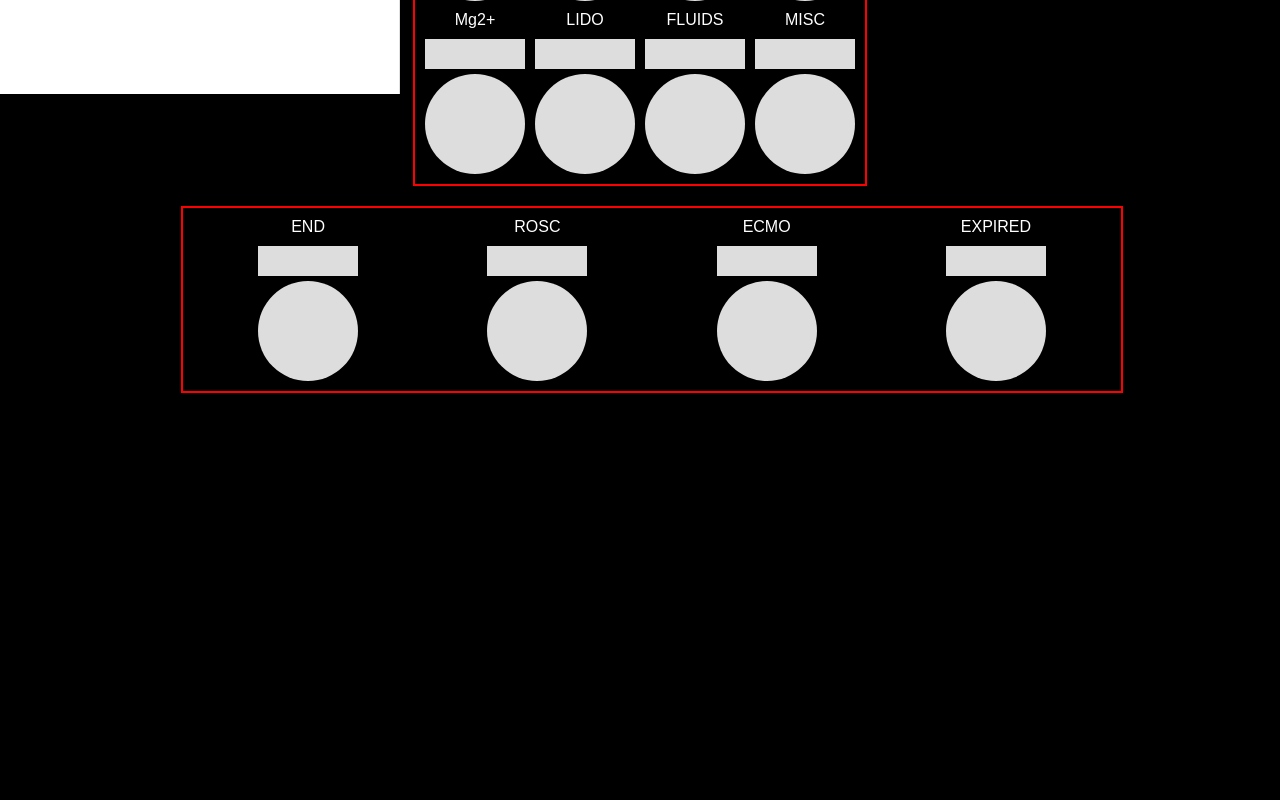
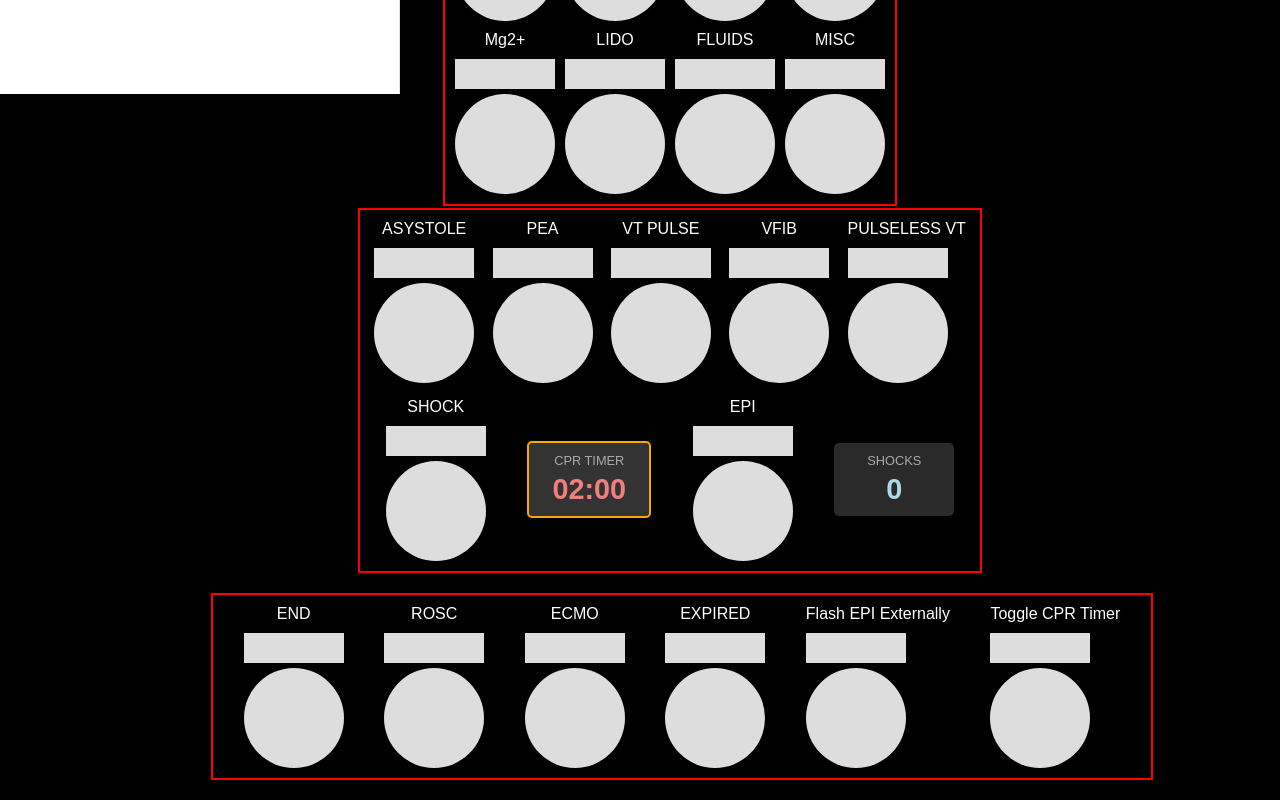
Before and after one commit to CodeClock-LLC/CodeClockWeb, a React (Vite) app in the folder my-react-app/: page / in a window 1280 px wide. Shown: the part 706-1506 px from the top of the page. Before the commit the page ends 1099 px from the top, so only its background shows below. Built offline with nearby package versions, Linux system fonts and the light colour scheme.

Commit message:
somewhat functional cross-talk prototype

```diff
--- a/my-react-app/src/App.jsx
+++ b/my-react-app/src/App.jsx
@@ -1,86 +1,223 @@
 // src/App.jsx
-import React, { useState } from 'react';
+import React, { useState, useEffect } from 'react'; // Import useEffect
 import Sidebar from './components/Sidebar';
 import ButtonBox from './components/ButtonBox';
+import RhythmsBox from './components/RhythmsBox'; // Import RhythmsBox
 import Button from './components/Button';
 import './App.css';
 
 const App = () => {
+  // Existing states...
   const [buttonsLeft] = useState([
-    { label: 'PC', onClick:    (newState) => handleButtonClick2(newState) },
-    { label: 'ASY', onClick:   (newState) => handleButtonClick2(newState) },
-    { label: 'PEA', onClick:   (newState) => handleButtonClick2(newState) },
-    { label: 'VT', onClick:    (newState) => handleButtonClick2(newState) },
-    { label: 'VF', onClick:    (newState) => handleButtonClick2(newState) },
-    { label: 'OTHER', onClick: (newState) => handleButtonClick2(newState) },
+    // ... (keep existing button definitions, but onClick might need adjustment later if they become controlled)
+     { label: 'PC', onClick:    (newState) => handleButtonClick2('Left', 'PC', newState) },
+     { label: 'ASY', onClick:   (newState) => handleButtonClick2('Left', 'ASY', newState) },
+     { label: 'PEA', onClick:   (newState) => handleButtonClick2('Left', 'PEA', newState) },
+     { label: 'VT', onClick:    (newState) => handleButtonClick2('Left', 'VT', newState) },
+     { label: 'VF', onClick:    (newState) => handleButtonClick2('Left', 'VF', newState) },
+     { label: 'OTHER', onClick: (newState) => handleButtonClick2('Left', 'OTHER', newState) },
   ]);
 
   const [buttonsRight] = useState([
-    { label: 'BICARB', onClick: (newState) => handleButtonClick2(newState) },
-    { label: 'Ca2+', onClick:   (newState) => handleButtonClick2(newState) },
-    { label: 'NARCAN', onClick: (newState) => handleButtonClick2(newState) },
-    { label: 'D50', onClick:    (newState) => handleButtonClick2(newState) },
-    { label: 'Mg2+', onClick:   (newState) => handleButtonClick2(newState) },
-    { label: 'LIDO', onClick:   (newState) => handleButtonClick2(newState) },
-    { label: 'FLUIDS', onClick: (newState) => handleButtonClick2(newState) },
-    { label: 'MISC', onClick:   (newState) => handleButtonClick2(newState) },
+    // ... (keep existing button definitions)
+     { label: 'BICARB', onClick: (newState) => handleButtonClick2('Right', 'BICARB', newState) },
+     { label: 'Ca2+', onClick:   (newState) => handleButtonClick2('Right', 'Ca2+', newState) },
+     { label: 'NARCAN', onClick: (newState) => handleButtonClick2('Right', 'NARCAN', newState) },
+     { label: 'D50', onClick:    (newState) => handleButtonClick2('Right', 'D50', newState) },
+     { label: 'Mg2+', onClick:   (newState) => handleButtonClick2('Right', 'Mg2+', newState) },
+     { label: 'LIDO', onClick:   (newState) => handleButtonClick2('Right', 'LIDO', newState) },
+     { label: 'FLUIDS', onClick: (newState) => handleButtonClick2('Right', 'FLUIDS', newState) },
+     { label: 'MISC', onClick:   (newState) => handleButtonClick2('Right', 'MISC', newState) },
   ]);
 
-  const handleButtonClick = (index) => {
-    console.log(`Button at index ${index} clicked`);
+    // Example handler for the existing ButtonBox buttons if they were also controlled
+    // Note: The current ButtonBox/Button setup doesn't fully support this yet without modification
+    const handleButtonClick2 = (boxName, label, newState) => {
+      console.log(`ButtonBox ${boxName}, Button ${label} - Indicator state reported: ${newState}`);
+      // If these buttons were fully controlled, you would update App's state here
     };
 
-  const handleButtonClick2 = (newState) => {
-    console.log(`Indicator state is: ${newState}`);
+
+  // --- State for RhythmsBox ---
+  const [rhythmsBoxState, setRhythmsBoxState] = useState({
+    // States for the 5 top buttons: 'off', 'solid', 'flashing'
+    topButtons: ['off', 'off', 'off', 'off', 'off'],
+    // State for the first button in the second row
+    shockButton: 'off',
+    // Timer value in seconds
+    cprTimer: 120, // Example: 2 minutes countdown
+    // State for the second button in the second row
+    epiButton: 'off',
+    // Counter value
+    shockCounter: 0,
+  });
+  const [isCprTimerRunning, setIsCprTimerRunning] = useState(false); // State to control the timer
+
+  // --- Handlers for RhythmsBox ---
+
+  // Generic state transition logic (off -> solid -> flashing -> off)
+  const getNextButtonState = (currentState) => {
+    if (currentState === 'off') return 'solid';
+    if (currentState === 'solid') return 'flashing';
+    if (currentState === 'flashing') return 'off';
+    return 'off'; // Default case
   };
 
-  const [timer, setTimer] = useState('00:00');
-  const [seconds, setSeconds] = useState(0);
-  const [minutes, setMinutes] = useState(0);
-
-  const startTimer = () => {
-    setInterval(() => {
-      setSeconds((prevSeconds) => {
-        if (prevSeconds === 59) {
-          setMinutes((prevMinutes) => prevMinutes + 1);
-          return 0;
-        }
-        return prevSeconds + 1;
+  // Handler for the top 5 buttons in RhythmsBox
+  const handleRhythmTopButtonClick = (index) => {
+    setRhythmsBoxState(prevState => {
+      const newTopButtons = [...prevState.topButtons];
+      newTopButtons[index] = getNextButtonState(newTopButtons[index]);
+      console.log(`RhythmsBox Top Button ${index + 1} clicked. New state: ${newTopButtons[index]}`);
+      return { ...prevState, topButtons: newTopButtons };
     });
-    }, 1000);
   };
 
-  const formatTime = (time) => (time < 10 ? `0${time}` : time);
+  // Handler for the "SHOCK" button
+  const handleShockButtonClick = () => {
+    setRhythmsBoxState(prevState => {
+        const nextState = getNextButtonState(prevState.shockButton);
+        let newShockCounter = prevState.shockCounter;
+        // Increment counter only when transitioning TO solid (or based on desired logic)
+        if (nextState === 'solid' && prevState.shockButton === 'off') {
+            newShockCounter += 1;
+        }
+        console.log(`RhythmsBox SHOCK Button clicked. New state: ${nextState}, Shocks: ${newShockCounter}`);
+         // Example side-effect: Reset CPR timer on shock
+        setIsCprTimerRunning(false); // Stop timer
+        return {
+            ...prevState,
+            shockButton: nextState,
+            shockCounter: newShockCounter,
+            cprTimer: 120 // Reset timer value
+        };
+    });
+     // Optionally restart timer automatically after shock
+     // setIsCprTimerRunning(true);
+  };
 
-  React.useEffect(() => {
-    setTimer(`${formatTime(minutes)}:${formatTime(seconds)}`);
-  }, [minutes, seconds]);
+  // Handler for the "EPI" button
+  const handleEpiButtonClick = () => {
+    setRhythmsBoxState(prevState => {
+        const nextState = getNextButtonState(prevState.epiButton);
+        console.log(`RhythmsBox EPI Button clicked. New state: ${nextState}`);
+        return { ...prevState, epiButton: nextState };
+    });
+  };
 
+  // --- Timer Logic ---
+  useEffect(() => {
+    let interval = null;
+    if (isCprTimerRunning && rhythmsBoxState.cprTimer > 0) {
+      interval = setInterval(() => {
+        setRhythmsBoxState(prevState => ({
+          ...prevState,
+          cprTimer: prevState.cprTimer - 1,
+        }));
+      }, 1000);
+    } else if (!isCprTimerRunning || rhythmsBoxState.cprTimer === 0) {
+      clearInterval(interval);
+      setIsCprTimerRunning(false); // Ensure timer stops if it reaches 0
+      if (rhythmsBoxState.cprTimer === 0) {
+          console.log("CPR Timer Expired!");
+          // Optionally trigger flashing or other indicators here
+      }
+    }
+    // Cleanup function to clear interval when component unmounts or dependencies change
+    return () => clearInterval(interval);
+  }, [isCprTimerRunning, rhythmsBoxState.cprTimer]); // Dependencies
+
+  // Function to toggle the timer (can be called from anywhere in App)
+  const toggleCprTimer = () => {
+    if (rhythmsBoxState.cprTimer > 0) { // Only start if timer > 0
+        setIsCprTimerRunning(!isCprTimerRunning);
+    } else {
+        // Optionally reset and start if timer was 0
+        setRhythmsBoxState(prev => ({ ...prev, cprTimer: 120 }));
+        setIsCprTimerRunning(true);
+    }
+  };
+
+  // Function to format timer seconds into MM:SS
+  const formatTime = (totalSeconds) => {
+    const minutes = Math.floor(totalSeconds / 60);
+    const seconds = totalSeconds % 60;
+    return `${String(minutes).padStart(2, '0')}:${String(seconds).padStart(2, '0')}`;
+  };
+
+
+  // --- Main Timer (existing) ---
+  const [mainTimerSeconds, setMainTimerSeconds] = useState(0);
+  const [isMainTimerRunning, setIsMainTimerRunning] = useState(false); // Initially stopped
+
+    // Example: Start main timer on component mount
+    useEffect(() => {
+        setIsMainTimerRunning(true); // Start the main timer automatically
+    }, []);
+
+
+  useEffect(() => {
+    let interval = null;
+    if (isMainTimerRunning) {
+        interval = setInterval(() => {
+            setMainTimerSeconds((prevSeconds) => prevSeconds + 1);
+        }, 1000);
+    } else {
+        clearInterval(interval);
+    }
+    return () => clearInterval(interval);
+  }, [isMainTimerRunning]);
+
+
+  // Render part
   return (
     <div className="App">
       <Sidebar />
+      <div style={{ marginLeft: '60px', padding: '20px', flexGrow: 1 }}> {/* Adjust marginLeft based on sidebar state */}
         <div className="header">
           <div className="timer" id="timer">
-          {timer}
+            {/* Display main timer */}
+            {formatTime(mainTimerSeconds)}
           </div>
           <div className="spacer"></div>
           <div className="logo" id="logo">
             <img src="src/assets/code_clock_logo.webp" alt="Code Clock Logo" />
           </div>
         </div>
+
         <div className="button-container">
+          {/* Existing ButtonBoxes - Note: Their state is currently self-managed */}
           <ButtonBox buttons={buttonsLeft} columns={3} />
           <ButtonBox buttons={buttonsRight} columns={4} />
+
+          {/* Add the RhythmsBox, passing state and handlers */}
+          <RhythmsBox
+            // Pass state values
+            topButtonStates={rhythmsBoxState.topButtons}
+            shockButtonState={rhythmsBoxState.shockButton}
+            timerValue={formatTime(rhythmsBoxState.cprTimer)} // Pass formatted time
+            epiButtonState={rhythmsBoxState.epiButton}
+            counterValue={rhythmsBoxState.shockCounter}
+            isTimerRunning={isCprTimerRunning} // Pass timer status
+
+            // Pass handler functions
+            onTopButtonClick={handleRhythmTopButtonClick}
+            onShockButtonClick={handleShockButtonClick}
+            onEpiButtonClick={handleEpiButtonClick}
+            onTimerClick={toggleCprTimer} // Pass function to toggle timer
+          />
         </div>
-      <div className="button-container">
-        {/* Add more ButtonBox components as needed */}
+
+        <div className="bottom-buttons red-boxd">
+          {/* These buttons are also controlled now */}
+          <Button label="END" onClick={() => console.log(`END clicked`)} visualState={'off'} />
+          <Button label="ROSC" onClick={() => console.log(`ROSC clicked`)} visualState={'off'} />
+          <Button label="ECMO" onClick={() => console.log(`ECMO clicked`)} visualState={'off'} />
+          <Button label="EXPIRED" onClick={() => console.log(`EXPIRED clicked`)} visualState={'off'} />
+          {/* Example: Button in App to directly change RhythmsBox state */}
+           <Button label="Flash EPI Externally" onClick={() => setRhythmsBoxState(prev => ({...prev, epiButton: 'flashing'}))} visualState={'off'} />
+           <Button label="Toggle CPR Timer" onClick={toggleCprTimer} visualState={isCprTimerRunning ? 'solid' : 'off'} />
         </div>
-      <div className="bottom-buttons red-boxd">
-        <Button label="END" onClick={(newState)     => console.log(`Indicator state is: ${newState}`)} />
-
-        <Button label="ROSC" onClick={(newState)    => console.log(`Indicator state is: ${newState}`)} />
-        <Button label="ECMO" onClick={(newState)    => console.log(`Indicator state is: ${newState}`)} />
-        <Button label="EXPIRED" onClick={(newState) => console.log(`Indicator state is: ${newState}`)} />
       </div>
     </div>
   );
--- a/my-react-app/src/components/Button.jsx
+++ b/my-react-app/src/components/Button.jsx
@@ -1,43 +1,46 @@
+// src/components/Button.jsx
 import React, { useState, useEffect } from 'react';
 
-const Button = ({ label, onClick }) => {
-  const [indicatorState, setIndicatorState] = useState('off'); // Track the state of the indicator
-  const [blink, setBlink] = useState(false); // Blink state for flashing indicator
+// Make Button controlled: It receives its visual state via props and calls onClick when clicked.
+const Button = ({ label, onClick, visualState = 'off' }) => { // Receive visualState prop, default to 'off'
+  const [blink, setBlink] = useState(false); // Blinking is purely visual, can stay internal if desired
 
-  // Effect to manage blinking when the indicator is flashing
+  // Effect to manage blinking based on the visualState prop
   useEffect(() => {
-    if (indicatorState === 'flashing') {
-      const blinkInterval = setInterval(() => {
+    let blinkInterval;
+    if (visualState === 'flashing') {
+      setBlink(false); // Start in a consistent state
+      blinkInterval = setInterval(() => {
         setBlink((prev) => !prev); // Toggle blinking every 500ms
       }, 500);
-      return () => clearInterval(blinkInterval); // Cleanup the interval when the component unmounts or when state changes
+    } else {
+      setBlink(false); // Ensure blink is off if not flashing
     }
-  }, [indicatorState]);
+    // Cleanup function
+    return () => {
+      if (blinkInterval) {
+        clearInterval(blinkInterval);
+      }
+    };
+  }, [visualState]); // Re-run effect if visualState changes
 
-  // Toggle indicator state on button click
-  const handleClick = () => {
-    let newIndicatorState = 'off';
-
-    if (indicatorState === 'off') {
-      newIndicatorState = 'solid'; // Set the indicator to solid when clicked
-    } else if (indicatorState === 'solid') {
-      newIndicatorState = 'flashing'; // Set the indicator to flashing when clicked
-    } else if (indicatorState === 'flashing') {
-      newIndicatorState = 'off'; // Reset to off when clicked
+  // Determine indicator style based on the visualState prop
+  const getIndicatorStyle = () => {
+    if (visualState === 'solid') {
+      return { backgroundColor: 'green' };
+    } else if (visualState === 'flashing') {
+      // Use the internal blink state for the flashing effect
+      return { backgroundColor: blink ? 'red' : 'grey' };
+    } else {
+      return { backgroundColor: '#ddd' }; // Default 'off' color
     }
-
-    setIndicatorState(newIndicatorState); // Update the state
-    onClick(newIndicatorState); // Pass the state change to the parent component if necessary
   };
 
-  // Set the indicator color based on its state
-  const getIndicatorStyle = () => {
-    if (indicatorState === 'solid') {
-      return { backgroundColor: 'green' };
-    } else if (indicatorState === 'flashing') {
-      return { backgroundColor: blink ? 'red' : 'grey' };
-    } else {
-      return { backgroundColor: '#ddd' }; // Default color
+  // When the button is physically clicked, just call the onClick handler passed from the parent.
+  // The parent (`App.jsx`) will be responsible for determining the *next* state.
+  const handleClick = () => {
+    if (onClick) {
+      onClick(); // Notify the parent component of the click event
     }
   };
 
--- /dev/null
+++ b/my-react-app/src/components/RhythmsBox.css
@@ -0,0 +1,86 @@
+/* src/components/RhythmsBox.css */
+
+.rhythms-box {
+    display: flex;
+    flex-direction: column; /* Stack rows vertically */
+    gap: 15px; /* Space between rows */
+    padding: 15px;
+    min-width: 600px; /* Adjust as needed */
+    align-items: center; /* Center items horizontally */
+  }
+
+  .rhythms-row {
+    display: flex;
+    justify-content: space-around; /* Distribute items evenly */
+    align-items: center; /* Align items vertically */
+    width: 100%; /* Make rows take full width */
+    gap: 10px; /* Space between items in a row */
+  }
+
+  /* Style the Timer */
+  .rhythms-timer {
+    display: flex;
+    flex-direction: column;
+    align-items: center;
+    justify-content: center;
+    min-width: 100px; /* Ensure it takes some space */
+    padding: 10px;
+    background-color: #333; /* Dark background */
+    border-radius: 5px;
+    cursor: pointer; /* Indicate it's clickable */
+    transition: background-color 0.3s;
+    border: 2px solid grey; /* Default border */
+  }
+
+  .rhythms-timer:hover {
+      background-color: #444;
+  }
+
+  .rhythms-timer.timer-running {
+      border-color: lightgreen; /* Indicate running */
+  }
+  .rhythms-timer.timer-stopped {
+      border-color: orange; /* Indicate stopped */
+  }
+
+
+  .timer-label {
+    font-size: 0.8em;
+    color: #aaa;
+    margin-bottom: 5px;
+  }
+
+  .timer-value {
+    font-size: 1.8em;
+    font-weight: bold;
+    color: lightcoral;
+  }
+
+  /* Style the Counter */
+  .rhythms-counter {
+    display: flex;
+    flex-direction: column;
+    align-items: center;
+    justify-content: center;
+    min-width: 100px; /* Ensure it takes some space */
+     padding: 10px;
+    background-color: #2a2a2a;
+     border-radius: 5px;
+  }
+
+  .counter-label {
+     font-size: 0.8em;
+     color: #aaa;
+     margin-bottom: 5px;
+  }
+
+  .counter-value {
+    font-size: 1.8em;
+    font-weight: bold;
+    color: lightblue;
+  }
+
+  /* Ensure Button component styles are applied if not global */
+  .rhythms-box .button-wrapper {
+    /* Add specific styles if needed */
+  }
--- a/my-react-app/src/components/RhythmsBox.jsx
+++ b/my-react-app/src/components/RhythmsBox.jsx
@@ -1,46 +1,76 @@
-// src/components/ButtonBox.jsx
-import React, { useState } from 'react';
+// src/components/RhythmsBox.jsx
+import React from 'react';
 import Button from './Button';
+import './RhythmsBox.css'; // We'll create this CSS file
 
-const ButtonBox = ({ buttons, columns, toggleBlink, toggleActive }) => {
-  const [buttonStates, setButtonStates] = useState(
-    buttons.map(() => ({ isActive: false, shouldBlink: false }))
-  );
+// Destructure props received from App.jsx
+const RhythmsBox = ({
+  topButtonStates,
+  shockButtonState,
+  timerValue,
+  epiButtonState,
+  counterValue,
+  isTimerRunning,
+  onTopButtonClick,
+  onShockButtonClick,
+  onEpiButtonClick,
+  onTimerClick // Handler for clicking the timer display
+}) => {
 
-  const handleStateChange = (index, newState) => {
-    const updatedStates = [...buttonStates];
-    updatedStates[index] = newState;
-    setButtonStates(updatedStates);
-  };
-
-  const getButtonBoxClass = () => {
-    switch (columns) {
-      case 3:
-        return 'button-box-3col';
-      case 4:
-        return 'button-box-4col';
-      default:
-        return 'button-box-4col';
-    }
-  };
+  // Labels for the top buttons (could also be passed as props)
+  const topButtonLabels = ['ASYSTOLE', 'PEA', 'VT PULSE', 'VFIB', 'PULSELESS VT'];
 
   return (
-    <div className={`${getButtonBoxClass()} red-boxd`}>
+    // Apply the red-boxd style and a specific class for RhythmsBox layout
+    <div className="rhythms-box red-boxd">
+      {/* Row 1: 5 Buttons */}
+      <div className="rhythms-row">
+        {topButtonLabels.map((label, index) => (
+          <Button
+            key={`rhythm-top-${index}`}
+            label={label}
+            // Pass the specific state for this button from the array
+            visualState={topButtonStates[index]}
+            // Pass the handler, wrapping it to include the index
+            onClick={() => onTopButtonClick(index)}
+          />
+        ))}
+      </div>
+
+      {/* Row 2: Button, Timer, Button, Counter */}
+      <div className="rhythms-row">
+        {/* Shock Button */}
         <Button
-          key='r1'
-          label='ASYSTOLE'
-          onClick={() => button.onClick(index)}
-          isActive={buttonStates[index].isActive}
-          shouldBlink={buttonStates[index].shouldBlink}
-          onStateChange={(label, newState) => handleStateChange(index, newState)}
+          label="SHOCK"
+          visualState={shockButtonState}
+          onClick={onShockButtonClick}
         />
+
+        {/* Timer Display - Make it clickable */}
+        <div
+            className={`rhythms-timer ${isTimerRunning ? 'timer-running' : 'timer-stopped'}`}
+            onClick={onTimerClick} // Call the handler when clicked
+            title={isTimerRunning ? "Click to Pause Timer" : "Click to Start Timer"} // Tooltip
+        >
+          <span className="timer-label">CPR TIMER</span>
+          <span className="timer-value">{timerValue}</span>
+        </div>
+
+        {/* Epinephrine Button */}
+        <Button
+          label="EPI"
+          visualState={epiButtonState}
+          onClick={onEpiButtonClick}
+        />
+
+        {/* Counter Display */}
+        <div className="rhythms-counter">
+           <span className="counter-label">SHOCKS</span>
+           <span className="counter-value">{counterValue}</span>
+        </div>
+      </div>
     </div>
-    // There should be several more buttons but also timers and counters, they should be connected to some
-    // centralized event tracker / updater that can update any of the values in counters or timers here.
-    // This should be passed as a parameter to the RythmsBox component.
-    // You should be able to update the state of a component of rhythmbox or any similar object using
-    // a call to the specific box and the element you want to update + the state you want to change.
   );
 };
 
-export default ButtonBox;
+export default RhythmsBox;
```
Lines whose indentation alone changed are shown as unchanged.
